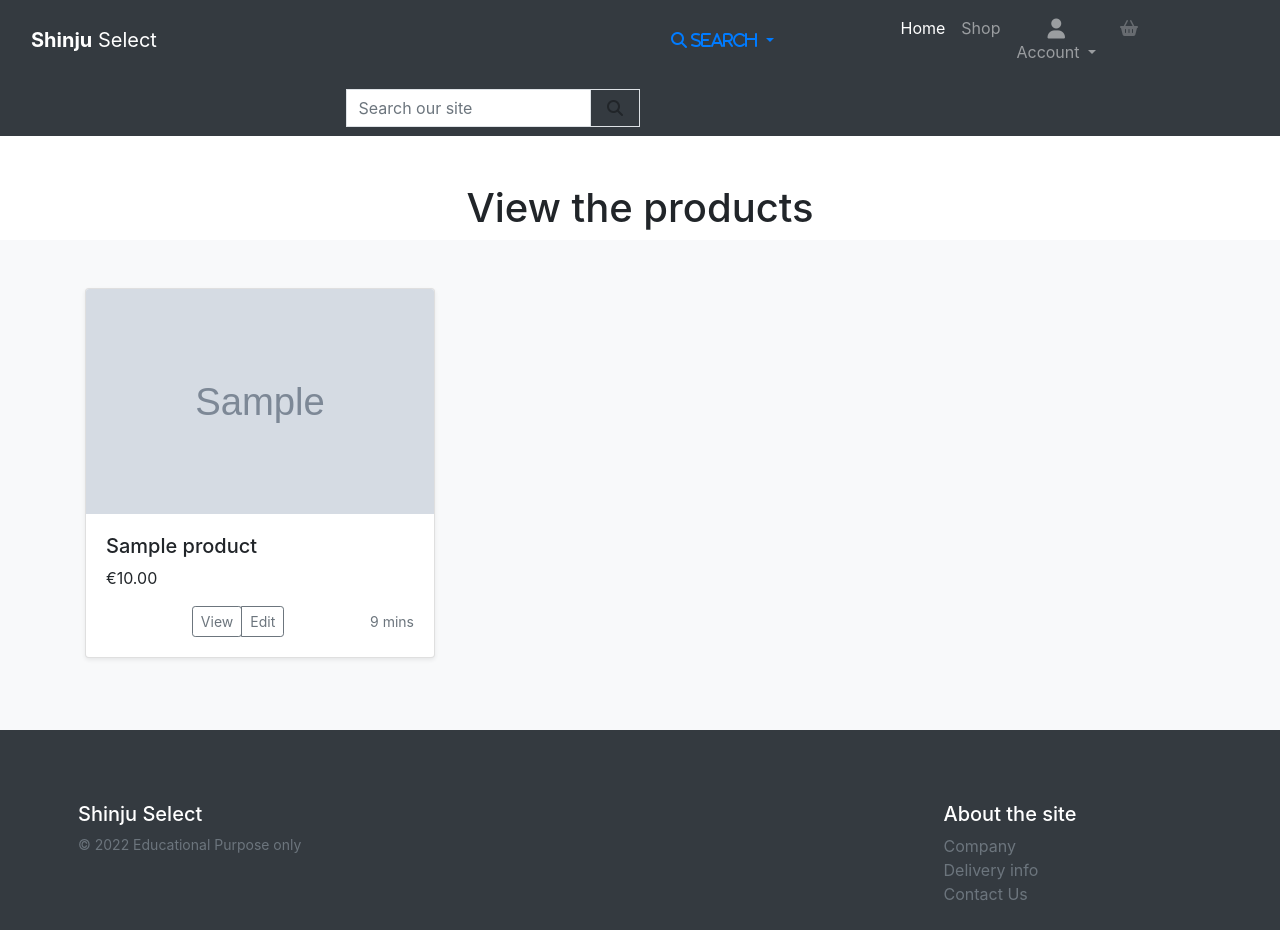
After one commit to mwmlln/shinju_select, a Django app: page /products/ in a window 1280 px wide. The commit adds this page. Run offline with Django 3.2, Linux system fonts and the light colour scheme; tables that the repository leaves empty hold one stand-in row (values such as "Sample post"); grey boxes marked "Sample" are stand-in pictures; parts of the project's set-up code (start-up, migrations or seed data) failed here and were passed over; some libraries are stand-ins or nearby versions.

Commit message:
ADD: product list page careated and view/url set up

```diff
--- a/home/templates/home/index.html
+++ b/home/templates/home/index.html
@@ -67,7 +67,7 @@
 </div>
 <div class="alert bg-dark d-flex justify-content-center rounded-0" role="alert">
   <div class="text-center"></a>
-  <a class="btn btn-secondary" href="#" role="button">View All products</a>
+  <a class="btn btn-secondary" href="{% url 'products:products' %}" role="button">View All products</a>
   </div>
 </div>
 
--- /dev/null
+++ b/products/templates/products/products.html
@@ -0,0 +1,54 @@
+{% extends 'base.html' %}
+{% load static %}
+{% block content %}
+
+<h1 class="text-center mt-5">View the products</h1>
+
+
+<div class="album py-5 bg-light">
+  <div class="container">
+    <div class="row">
+      {% for object in object_list %}
+
+      <div class="col-md-4">
+        <div class="card mb-4 shadow-sm">
+          <img
+            class="bd-placeholder-img card-img-top"
+            width="100%"
+            height="225"
+            src="{{ object.productimages_set.first.image.url }}"
+            alt="Product image"
+            preserveAspectRatio="xMidYMid slice"
+            focusable="false"
+          />
+            <title></title>
+            <rect width="100%" height="100%" fill="#55595c"></rect>
+            <text x="50%" y="50%" fill="#eceeef" dy=".3em"></text>
+          </svg>
+
+          <div class="card-body">
+            <h5>{{object.name}}</h5>
+            <p class="card-text">
+              &#128;{{object.price}}
+            </p>
+            <div class="d-flex justify-content-between align-items-center">
+              <a href="/products/{{object.pk}}/">
+              <div class="btn-group">
+                <button type="button" class="btn btn-sm btn-outline-secondary">
+                  View
+                </button>
+              </a>
+                <button type="button" class="btn btn-sm btn-outline-secondary">
+                  Edit
+                </button>
+              </div>
+              <small class="text-muted">9 mins</small>
+            </div>
+          </div>
+        </div>
+      </div>
+      {% endfor %}
+    </div>
+  </div>
+</div>
+{% endblock %}
--- /dev/null
+++ b/products/urls.py
@@ -0,0 +1,8 @@
+from django.urls import path
+from . import views
+
+app_name = 'products'
+
+urlpatterns = [
+    path('', views.ProductListView.as_view(), name='products'),
+]
--- a/products/views.py
+++ b/products/views.py
@@ -1,3 +1,8 @@
 from django.shortcuts import render
+from django.views.generic import ListView
+from .models import Product
 
-# Create your views here.
+
+class ProductListView(ListView):
+    model = Product
+    template_name = 'products/products.html'
--- a/shinju_select/urls.py
+++ b/shinju_select/urls.py
@@ -22,6 +22,7 @@ urlpatterns = [
     path('admin/', admin.site.urls),
     path('accounts/', include('allauth.urls')),
     path('', include('home.urls')),
+    path('products/', include('products.urls')),
 ]
 
 if settings.DEBUG:
--- a/templates/base.html
+++ b/templates/base.html
@@ -67,7 +67,7 @@
               <a class="nav-link" href="{% url 'home' %}">Home <span class="sr-only">(current)</span></a>
             </li>
             <li class="nav-item">
-              <a class="nav-link" href="#">Shop</a>
+              <a class="nav-link" href="{% url 'products:products' %}">Shop</a>
             </li>
             <li class="nav-item list-inline-item dropdown">
               <a class="nav-link dropdown-toggle" href="#" id="user-options" data-toggle="dropdown" aria-haspopup="true"
```
Also changed, not shown: shinju_select/settings.py (+9 -9 lines).
